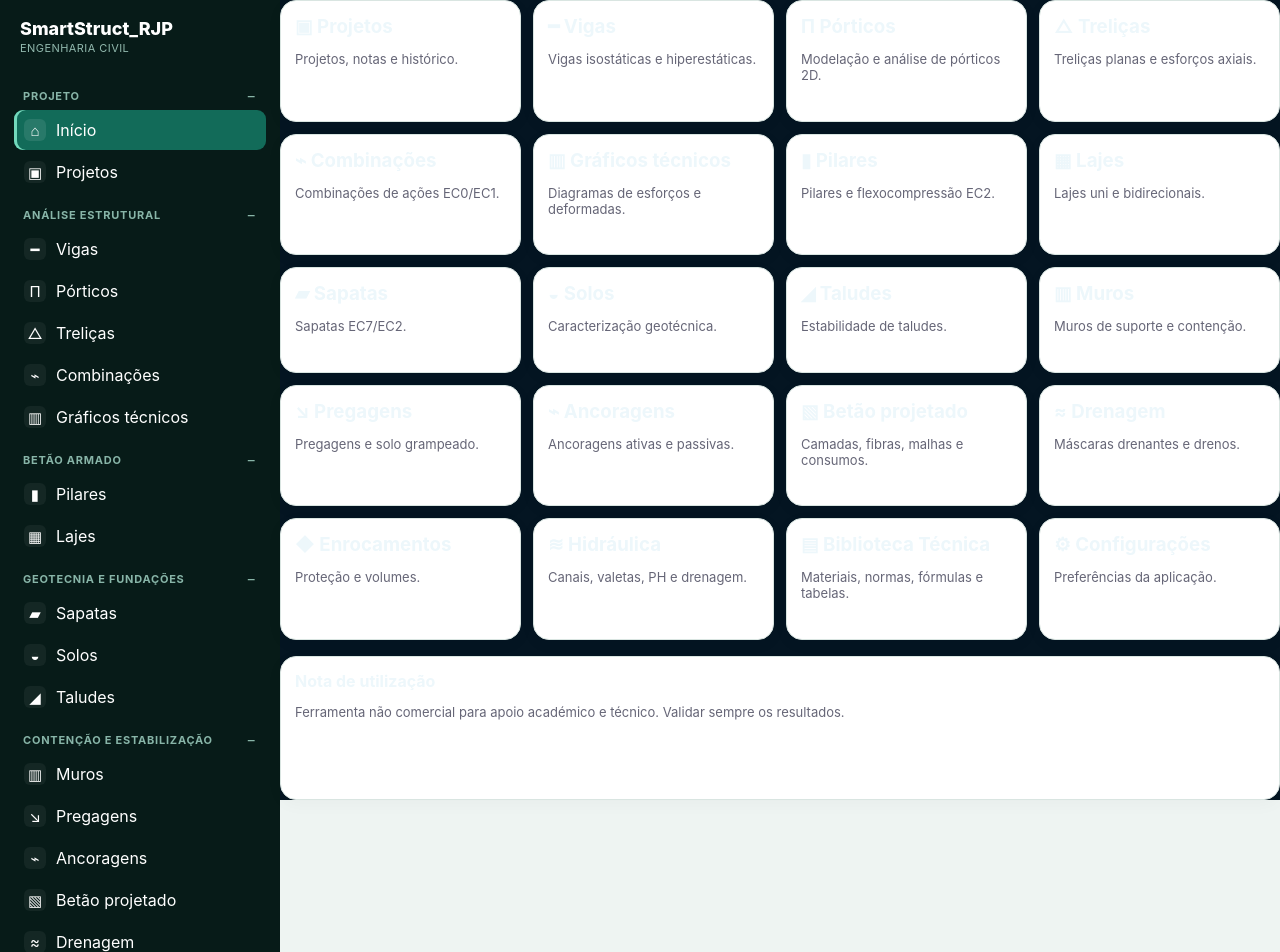
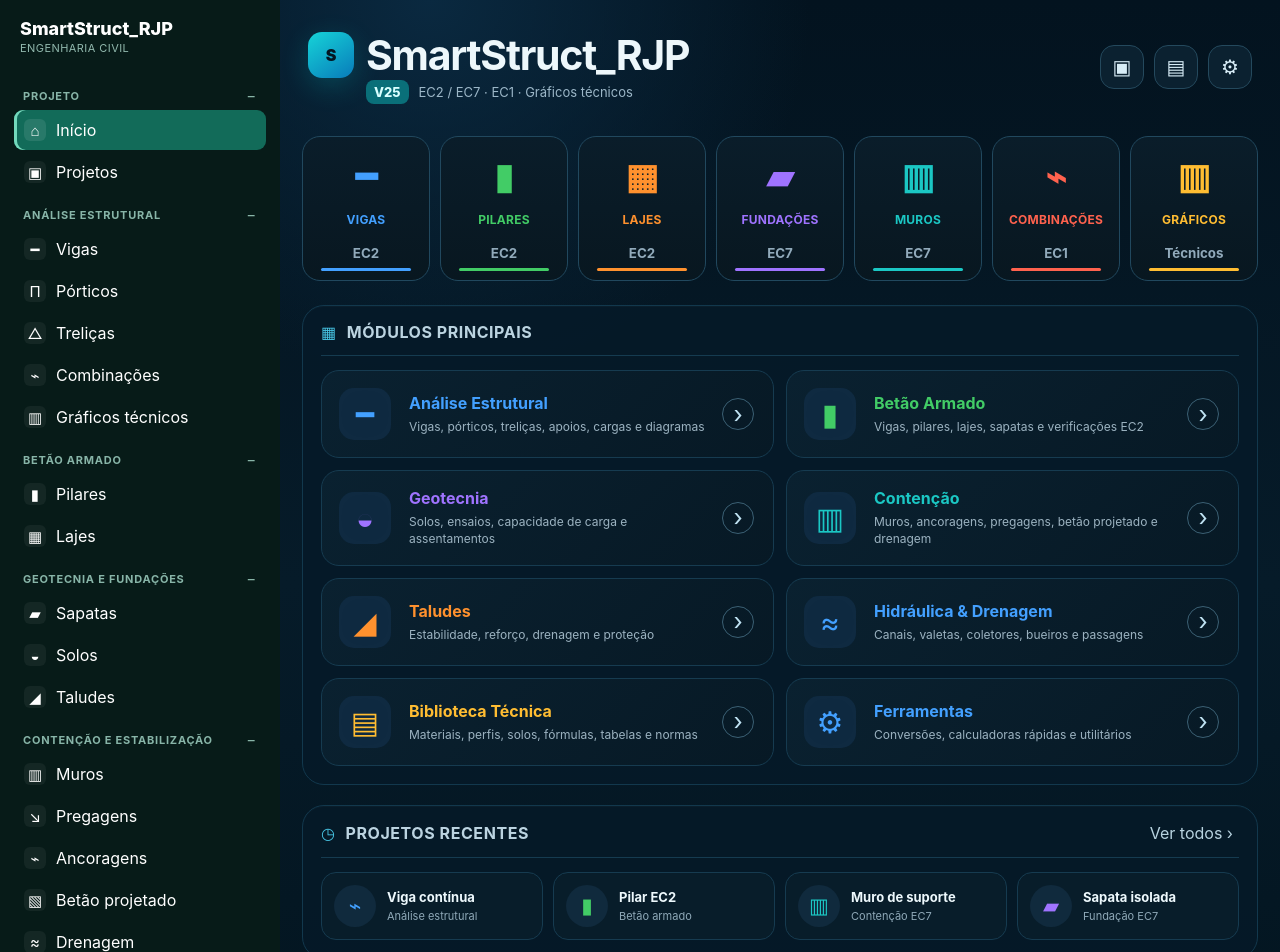
Before and after one commit to ruijpedro/SmartStruct_RJP_Android, a React (Vite) app: page / in a window 1280 px wide. Shown: the top 952 px of the page. Built offline with nearby package versions, Linux system fonts and the light colour scheme.

Commit message:
Add files via upload

```diff
--- a/src/modules/dashboard/DashboardPage.tsx
+++ b/src/modules/dashboard/DashboardPage.tsx
@@ -1,2 +1,80 @@
 import { modules } from '../../core/constants/modules';
-export function DashboardPage({onOpen}:{onOpen:(id:string)=>void}){return <><section className="grid">{modules.filter(m=>m.id!=='dashboard').map(m=><article className="card" key={m.id} onClick={()=>onOpen(m.id)}><h3>{m.icon} {m.label}</h3><p className="muted">{m.description}</p></article>)}</section><section className="card"><strong>Nota de utilização</strong><p className="muted">Ferramenta não comercial para apoio académico e técnico. Validar sempre os resultados.</p></section></>}
+
+type DashboardProps={onOpen:(id:string)=>void};
+
+type QuickItem={id:string;label:string;code:string;symbol:string;tone:string};
+type CategoryItem={id:string;title:string;subtitle:string;symbol:string;tone:string};
+
+const quick:QuickItem[]=[
+  {id:'beams',label:'Vigas',code:'EC2',symbol:'━',tone:'blue'},
+  {id:'columns',label:'Pilares',code:'EC2',symbol:'▮',tone:'green'},
+  {id:'slabs',label:'Lajes',code:'EC2',symbol:'▦',tone:'orange'},
+  {id:'footings',label:'Fundações',code:'EC7',symbol:'▰',tone:'violet'},
+  {id:'walls',label:'Muros',code:'EC7',symbol:'▥',tone:'teal'},
+  {id:'combinations',label:'Combinações',code:'EC1',symbol:'⌁',tone:'red'},
+  {id:'diagrams',label:'Gráficos',code:'Técnicos',symbol:'▥',tone:'amber'},
+];
+
+const categories:CategoryItem[]=[
+  {id:'beams',title:'Análise Estrutural',subtitle:'Vigas, pórticos, treliças, apoios, cargas e diagramas',symbol:'━',tone:'blue'},
+  {id:'columns',title:'Betão Armado',subtitle:'Vigas, pilares, lajes, sapatas e verificações EC2',symbol:'▮',tone:'green'},
+  {id:'soils',title:'Geotecnia',subtitle:'Solos, ensaios, capacidade de carga e assentamentos',symbol:'◒',tone:'violet'},
+  {id:'walls',title:'Contenção',subtitle:'Muros, ancoragens, pregagens, betão projetado e drenagem',symbol:'▥',tone:'teal'},
+  {id:'slopes',title:'Taludes',subtitle:'Estabilidade, reforço, drenagem e proteção',symbol:'◢',tone:'orange'},
+  {id:'hydraulics',title:'Hidráulica & Drenagem',subtitle:'Canais, valetas, coletores, bueiros e passagens',symbol:'≈',tone:'blue'},
+  {id:'library',title:'Biblioteca Técnica',subtitle:'Materiais, perfis, solos, fórmulas, tabelas e normas',symbol:'▤',tone:'amber'},
+  {id:'settings',title:'Ferramentas',subtitle:'Conversões, calculadoras rápidas e utilitários',symbol:'⚙',tone:'blue'},
+];
+
+const recent=[
+  {title:'Viga contínua',meta:'Análise estrutural',id:'beams'},
+  {title:'Pilar EC2',meta:'Betão armado',id:'columns'},
+  {title:'Muro de suporte',meta:'Contenção EC7',id:'walls'},
+  {title:'Sapata isolada',meta:'Fundação EC7',id:'footings'},
+];
+
+export function DashboardPage({onOpen}:DashboardProps){
+  return <div className="dashboard-v25">
+    <section className="dashboard-hero">
+      <div>
+        <div className="hero-brand-line"><span className="hero-logo">S</span><h1>SmartStruct_RJP</h1></div>
+        <div className="hero-meta"><span className="version-pill">V25</span><span>EC2 / EC7 · EC1 · Gráficos técnicos</span></div>
+      </div>
+      <div className="hero-actions" aria-label="Ações rápidas">
+        <button title="Projetos" onClick={()=>onOpen('projects')}>▣</button>
+        <button title="Biblioteca" onClick={()=>onOpen('library')}>▤</button>
+        <button title="Configurações" onClick={()=>onOpen('settings')}>⚙</button>
+      </div>
+    </section>
+
+    <section className="quick-strip" aria-label="Módulos rápidos">
+      {quick.map(item=><button key={item.id} className={`quick-module tone-${item.tone}`} onClick={()=>onOpen(item.id)}>
+        <span className="quick-symbol">{item.symbol}</span>
+        <strong>{item.label}</strong>
+        <small>{item.code}</small>
+        <span className="quick-accent"/>
+      </button>)}
+    </section>
+
+    <section className="dashboard-section">
+      <div className="section-title"><span>▦</span><strong>Módulos principais</strong></div>
+      <div className="category-grid">
+        {categories.map(item=><button key={item.title} className={`category-card tone-${item.tone}`} onClick={()=>onOpen(item.id)}>
+          <span className="category-icon">{item.symbol}</span>
+          <span className="category-copy"><strong>{item.title}</strong><small>{item.subtitle}</small></span>
+          <span className="category-arrow">›</span>
+        </button>)}
+      </div>
+    </section>
+
+    <section className="dashboard-section recent-section">
+      <div className="section-title recent-title"><span>◷</span><strong>Projetos recentes</strong><button onClick={()=>onOpen('projects')}>Ver todos ›</button></div>
+      <div className="recent-grid">
+        {recent.map((item,index)=><button key={item.title} className="recent-card" onClick={()=>onOpen(item.id)}>
+          <span className={`recent-icon tone-${['blue','green','teal','violet'][index]}`}>{['⌁','▮','▥','▰'][index]}</span>
+          <span><strong>{item.title}</strong><small>{item.meta}</small></span>
+        </button>)}
+      </div>
+    </section>
+  </div>
+}
```
